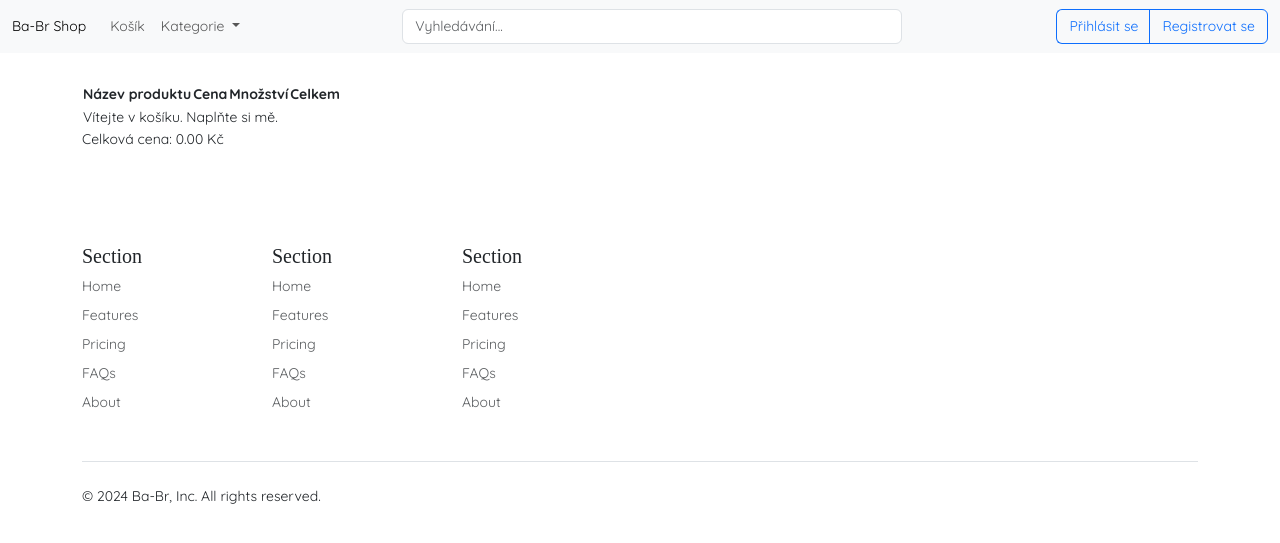
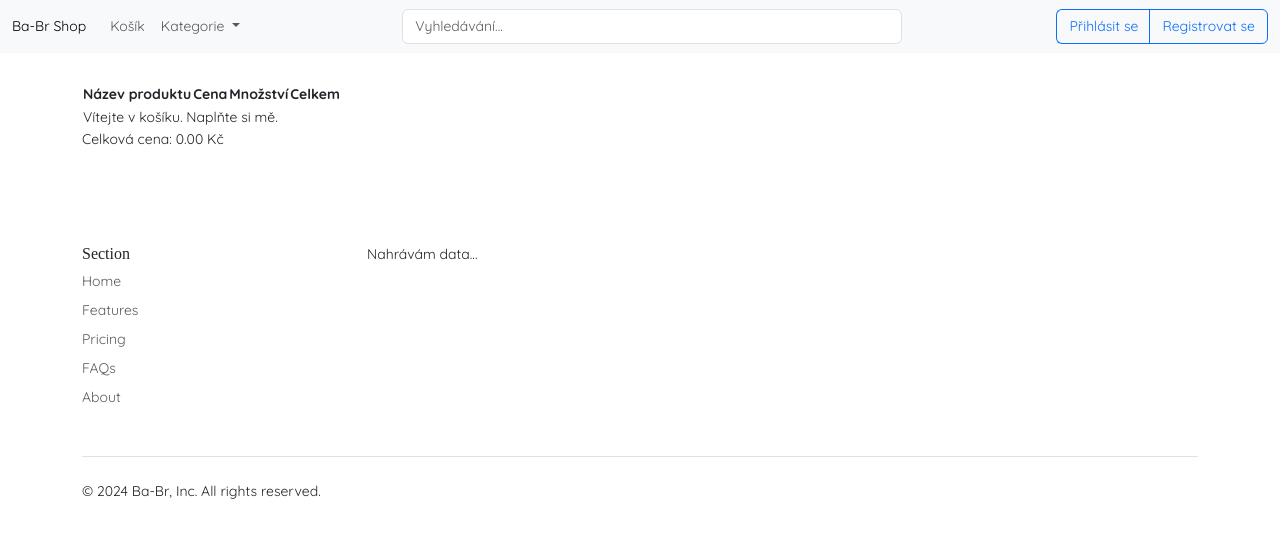
Before and after one commit to Tomas-Bartos/PythonRemoteCZ21_Eshop, a Django app: page /Eshop_app/cart/ in a window 1280 px wide. Shown: the top 543 px of the page. Run offline with Django 4.2, Linux system fonts and the light colour scheme.

Commit message:
Feat: new weather widget Style: style weather widget Refactor: main.html changes in footer and <script> placement

```diff
--- a/Eshop_app/static/js/script.js
+++ b/Eshop_app/static/js/script.js
@@ -76,3 +76,63 @@ $(document).ready(function () {
     }
 });
 // ** Autocomplete search bar END **
+
+
+// ** Weather widget **
+document.addEventListener("DOMContentLoaded", function () {
+    // register at https://openweathermap.org/ get API key
+    const apiKey = 'f4b0e35b03f1251b52af784a652c6435';
+
+    // get and display weather
+    function fetchWeather(lat, lon) {
+        const url = `https://api.openweathermap.org/data/2.5/weather?lat=${lat}&lon=${lon}&units=metric&lang=cs&appid=${apiKey}`;
+        fetch(url)
+            .then(response => response.json())
+            .then(data => {
+                const temp = data.main.temp;
+                const feelsLike = data.main.feels_like;
+                const humidity = data.main.humidity;
+                const windSpeed = data.wind.speed;
+                const city = data.name;
+                const country = data.sys.country;
+                const pressure = data.main.pressure;
+
+                // insert data into the widget
+                const weatherDiv = document.getElementById('weather-widget');
+                weatherDiv.innerHTML = `
+                    <h6>Počasí pro ${city}, ${country}</h6><span></span>
+                    <div>Teplota: <span>${temp} °C</span></div>
+                    <div>Pocitová teplota: <span>${feelsLike} °C</span></div>
+                    <div>Vlhkost: <span>${humidity} %</span></div>
+                    <div>Tlak: <span>${pressure} hPa</span></div>
+                    <div>Rychlost větru: <span>${windSpeed} m/s</span></div>
+                `;
+            })
+            .catch(error => {
+                console.error('Chyba při načítání počasí:', error);
+                document.getElementById('weather-widget').innerText = 'Nepodařilo se načíst počasí.';
+            });
+    }
+
+    // get user geolocation
+    if (navigator.geolocation) {
+        navigator.geolocation.getCurrentPosition(
+            function (position) {
+                const lat = position.coords.latitude;
+                const lon = position.coords.longitude;
+                fetchWeather(lat, lon);
+            },
+            function (error) {
+                console.error('Chyba při získávání polohy:', error);
+                document.getElementById('weather-widget').innerText = 'Nepodařilo se získat polohu.';
+            }
+        );
+    } else {
+        document.getElementById('weather-widget').innerText = 'Geolokace není podporována.';
+    }
+});
+
+
+
+
+// ** Weather widget END **
--- a/Eshop_app/static/sass/styles.css
+++ b/Eshop_app/static/sass/styles.css
@@ -179,5 +179,12 @@ body .category_list li div:first-child {
 body .category_list li div:nth-child(2) {
   margin-left: auto;
 }
+body .weather div {
+  margin: 0 0 6px 0;
+}
+body .weather div span {
+  font-weight: 500;
+  color: #993300;
+}
 
 /*# sourceMappingURL=styles.css.map */
--- a/Eshop_app/static/sass/styles.scss
+++ b/Eshop_app/static/sass/styles.scss
@@ -153,9 +153,10 @@ body {
       }
     }
   }
-    // ** ↑↑ **
 
-    // ** FORM **
+  // ** ↑↑ **
+
+  // ** FORM **
   .form_container {
     padding: $padding-medium;
     border: 1px solid #e7e7e7;
@@ -273,4 +274,15 @@ body {
       }
     }
   }
+
+  //  weather widget
+  .weather {
+    div {
+      margin: 0 0 6px 0;
+      span {
+        font-weight: 500;
+        color: #993300;
+      }
+    }
+  }
 }
--- a/Eshop_app/templates/base.html
+++ b/Eshop_app/templates/base.html
@@ -21,10 +21,6 @@
     <link rel="preconnect" href="https://fonts.gstatic.com" crossorigin>
     <link href="https://fonts.googleapis.com/css2?family=Noto+Serif+Oriya:wght@400..700&family=Quicksand:wght@300..700&display=swap"
           rel="stylesheet">
-    <!-- jQuery -->
-    <script src="https://ajax.googleapis.com/ajax/libs/jquery/3.7.1/jquery.min.js"></script>
-    <!-- local js -->
-    <script src="{% static 'js/script.js' %}"></script>
     <title>Base</title>
 </head>
 <body>
@@ -107,8 +103,8 @@
 <div class="container">
     <footer class="py-5">
         <div class="row">
-            <div class="col-6 col-md-2 mb-3">
-                <h5>Section</h5>
+            <div class="col-6 col-md-3 mb-3">
+                <h6>Section</h6>
                 <ul class="nav flex-column">
                     <li class="nav-item mb-2"><a href="#" class="nav-link p-0 text-body-secondary">Home</a></li>
                     <li class="nav-item mb-2"><a href="#" class="nav-link p-0 text-body-secondary">Features</a></li>
@@ -117,59 +113,37 @@
                     <li class="nav-item mb-2"><a href="#" class="nav-link p-0 text-body-secondary">About</a></li>
                 </ul>
             </div>
-            <div class="col-6 col-md-2 mb-3">
-                <h5>Section</h5>
-                <ul class="nav flex-column">
-                    <li class="nav-item mb-2"><a href="#" class="nav-link p-0 text-body-secondary">Home</a></li>
-                    <li class="nav-item mb-2"><a href="#" class="nav-link p-0 text-body-secondary">Features</a></li>
-                    <li class="nav-item mb-2"><a href="#" class="nav-link p-0 text-body-secondary">Pricing</a></li>
-                    <li class="nav-item mb-2"><a href="#" class="nav-link p-0 text-body-secondary">FAQs</a></li>
-                    <li class="nav-item mb-2"><a href="#" class="nav-link p-0 text-body-secondary">About</a></li>
-                </ul>
+            <div class="col-6 col-md-4 mb-3">
+                <div id="weather-widget" class="weather">
+                    <p>Nahrávám data...</p>
+                </div>
             </div>
-            <div class="col-6 col-md-2 mb-3">
-                <h5>Section</h5>
-                <ul class="nav flex-column">
-                    <li class="nav-item mb-2"><a href="#" class="nav-link p-0 text-body-secondary">Home</a></li>
-                    <li class="nav-item mb-2"><a href="#" class="nav-link p-0 text-body-secondary">Features</a></li>
-                    <li class="nav-item mb-2"><a href="#" class="nav-link p-0 text-body-secondary">Pricing</a></li>
-                    <li class="nav-item mb-2"><a href="#" class="nav-link p-0 text-body-secondary">FAQs</a></li>
-                    <li class="nav-item mb-2"><a href="#" class="nav-link p-0 text-body-secondary">About</a></li>
-                </ul>
-            </div>
-            <!--            <div class="col-md-5 offset-md-1 mb-3">-->
-            <!--                <form>-->
-            <!--                    <h5>Subscribe to our newsletter</h5>-->
-            <!--                    <p>Monthly digest of what's new and exciting from us.</p>-->
-            <!--                    <div class="d-flex flex-column flex-sm-row w-100 gap-2">-->
-            <!--                        <label for="newsletter1" class="visually-hidden">Email address</label>-->
-            <!--                        <input id="newsletter1" type="text" class="form-control" placeholder="Email address">-->
-            <!--                        <button class="btn btn-primary" type="button">Subscribe</button>-->
-            <!--                    </div>-->
-            <!--                </form>-->
-            <!--            </div>-->
         </div>
         <div class="d-flex flex-column flex-sm-row justify-content-between py-4 my-4 border-top">
             <p>© 2024 Ba-Br, Inc. All rights reserved.</p>
             <ul class="list-unstyled d-flex">
-                <li class="ms-3"><a class="link-body-emphasis" href="#">
-                    <svg class="bi" width="24" height="24">
-                        <use xlink:href="#twitter"></use>
-                    </svg>
-                </a></li>
-                <li class="ms-3"><a class="link-body-emphasis" href="#">
-                    <svg class="bi" width="24" height="24">
-                        <use xlink:href="#instagram"></use>
-                    </svg>
-                </a></li>
-                <li class="ms-3"><a class="link-body-emphasis" href="#">
-                    <svg class="bi" width="24" height="24">
-                        <use xlink:href="#facebook"></use>
-                    </svg>
-                </a></li>
+                <li class="ms-3">
+                    <a class="link-body-emphasis" href="#">
+                        <svg class="soc_fb" width="24" height="24"></svg>
+                    </a>
+                </li>
+                <li class="ms-3">
+                    <a class="link-body-emphasis" href="#">
+                        <svg class="soc_x" width="24" height="24"></svg>
+                    </a>
+                </li>
+                <li class="ms-3">
+                    <a class="link-body-emphasis" href="#">
+                        <svg class="soc_ig" width="24" height="24"></svg>
+                    </a>
+                </li>
             </ul>
         </div>
     </footer>
 </div>
+<!-- jQuery -->
+<script src="https://ajax.googleapis.com/ajax/libs/jquery/3.7.1/jquery.min.js"></script>
+<!-- local js -->
+<script src="{% static 'js/script.js' %}"></script>
 </body>
 </html>
```
Also changed, not shown: README.md, 1 other file.
